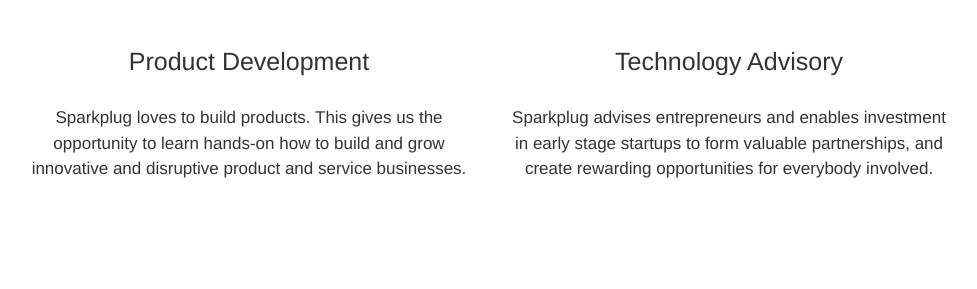
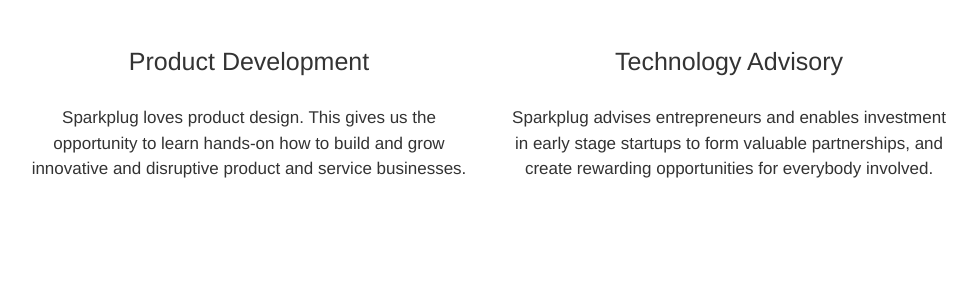
Before and after one commit to sparkplug/sparkplug.github.io, a Jekyll site: the page built from index.html, in a window 1280 px wide and 900 px high, scrolled down 2070 px, cut to the strip 152-441 px from the top of the window. Shown: the whole strip, without its empty margins (151-1128 px from the left). Built offline with Jekyll 4.4.1, drawn with Linux system fonts in a browser that asks for light colours; nearby versions of some CDN libraries; the list of posts is cut into pages by our own code; some of the changed lines change nothing that is shown.

Commit message:
SEO changes

```diff
--- a/_config.yml
+++ b/_config.yml
@@ -1,7 +1,7 @@
 # Site settings
-title: Sparkplug - Your software development partners.
+title: Sparkplug - Your software development partners
 email: hello@sparkpl.ug
-description: "Sparkplug works with organizations to build beautiful software through human centered design and agile execution."
+description: Sparkplug works with organizations to build great software through human-centered design and fervent execution. We are your software development partners.
 baseurl: ""
 url: "http://sparkpl.ug"
 
--- a/_includes/head.html
+++ b/_includes/head.html
@@ -5,12 +5,12 @@
 <title>{{ site.title }} - {{ page.title }}</title>
 <meta content="width=device-width, initial-scale=1, maximum-scale=1" name="viewport"/>
 
-<meta name="description" content="Sparkplug works with organizations to build beautiful software through human centered design and agile execution."/>
+<meta name="description" content="Sparkplug works with organizations to build great software through human-centered design and fervent execution. We are your software development partners."/>
 <link rel="canonical" href="{{ page.url | replace:'index.html','' | prepend: site.baseurl | prepend: site.url }}" />
 <meta property="og:locale" content="en_US" />
 <meta property="og:type" content="website" />
-<meta property="og:title" content="Sparkplug - Your software development partners." />
-<meta property="og:description" content="Sparkplug works with organizations to build beautiful software through human centered design and agile execution." />
+<meta property="og:title" content="Sparkplug - Your software development partners" />
+<meta property="og:description" content="Sparkplug works with organizations to build great software through human-centered design and fervent execution. We are your software development partners." />
 <meta property="og:url" content="http://sparkpl.ug/" />
 <meta property="og:site_name" content="Sparkplug" />
 <meta property="article:publisher" content="https://www.facebook.com/sparkplugea" />
--- a/index.html
+++ b/index.html
@@ -85,7 +85,7 @@
                 <div class="col-sm-6 service">
 
                     <h4>Product Development</h4>
-                    <p>Sparkplug loves to build products. This gives us the opportunity to learn hands-on how to build and grow innovative and disruptive product and service businesses.</p>
+                    <p>Sparkplug loves product design. This gives us the opportunity to learn hands-on how to build and grow innovative and disruptive product and service businesses.</p>
                 </div>
                 <div class="col-sm-6 service">
 
```
